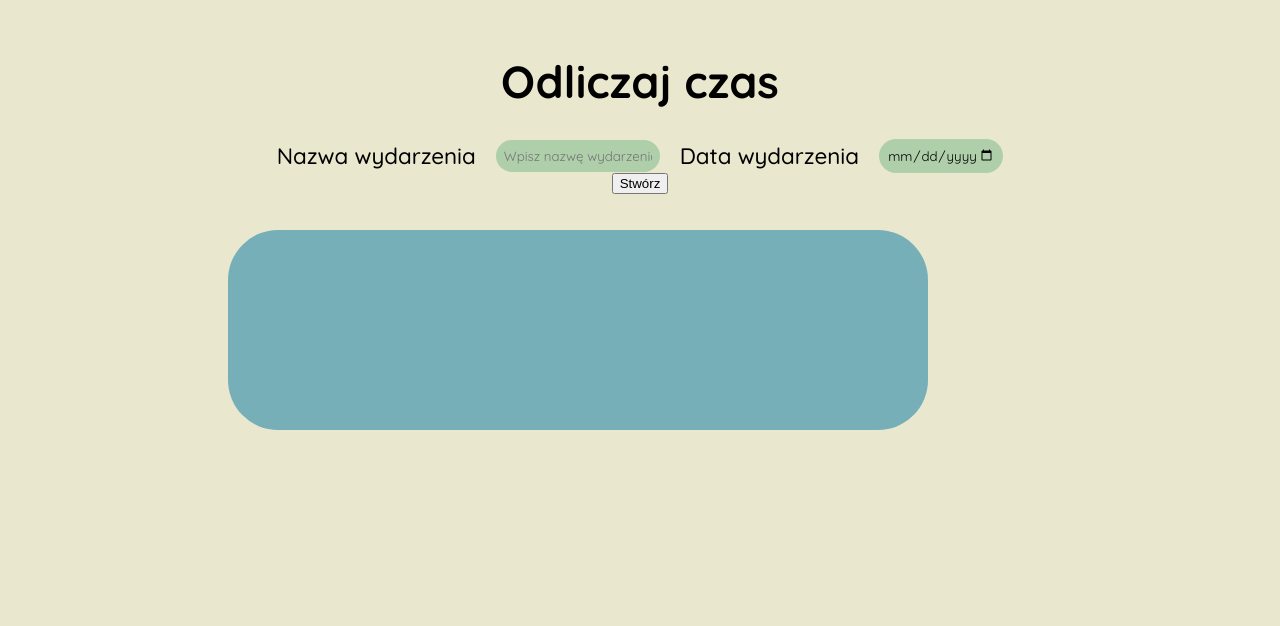
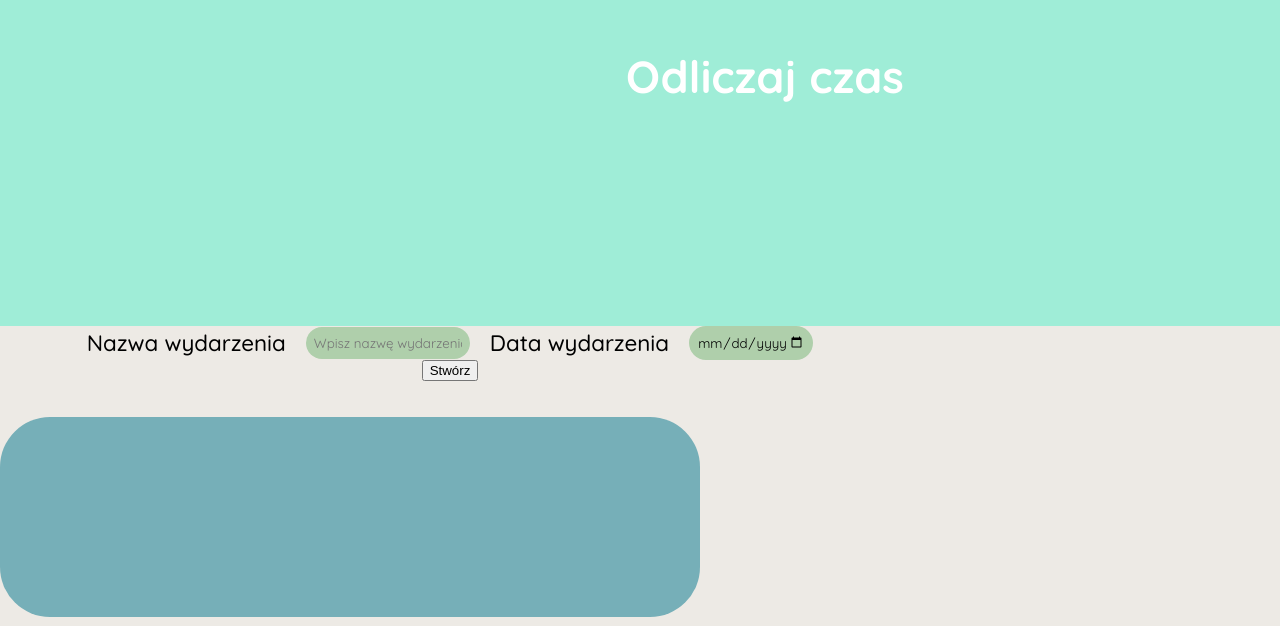
Before and after one commit to Aknowi/event-countdown, a React (Vite) app: page / in a window 1280 px wide. Shown: the part 174-800 px from the top of the page. Built offline with nearby package versions, Linux system fonts and the light colour scheme.

Commit message:
positioned title section of app

```diff
--- a/src/App.css
+++ b/src/App.css
@@ -1,7 +1,6 @@
 #root {
-  max-width: 1280px;
-  margin: 0 auto;
-  padding: 2rem;
+  width: 100vw;
+  margin: 0;
   text-align: center;
 }
 
--- a/src/App.jsx
+++ b/src/App.jsx
@@ -59,7 +59,10 @@ function App() {
 
   return (
     <>
-      <h1>Odliczaj czas</h1>
+      <div className="title-box">
+        <div className="clock"></div>
+        <h1>Odliczaj czas</h1>
+      </div>
       <form onSubmit={handleSubmit} className="event-form">
         <label htmlFor="event-name">Nazwa wydarzenia</label>
         <input
--- a/src/index.css
+++ b/src/index.css
@@ -10,15 +10,33 @@
   font-family: "Quicksand", sans-serif;
   font-weight: 500;
   font-size: 1.4em;
-  background: #e9e7ce;
+  background: #edeae5;
 }
 
 body {
   margin: 0;
-  display: flex;
-  place-items: center;
   min-width: 320px;
   min-height: 100vh;
+}
+
+.title-box {
+  background: fixed#9FeDD7;
+  height: 500px;
+  display: flex;
+  flex-wrap: wrap-reverse;
+  justify-content: center;
+  align-items: center;
+  gap: 50px;
+}
+
+h1 {
+  color: #fff;
+  display: inline;
+}
+
+.clock {
+  width: 200px;
+  height: 200px;
 }
 
 .event-form {
```
